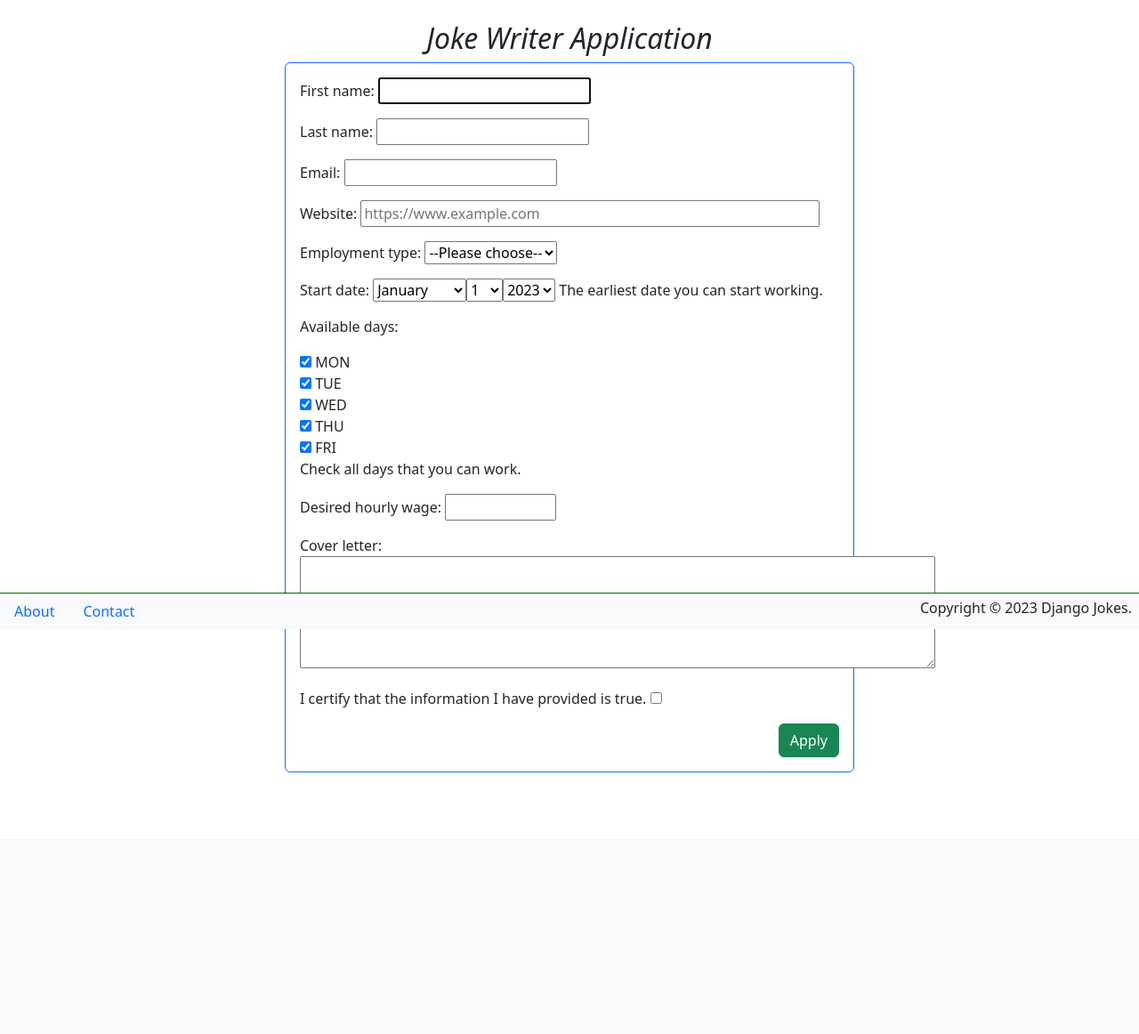
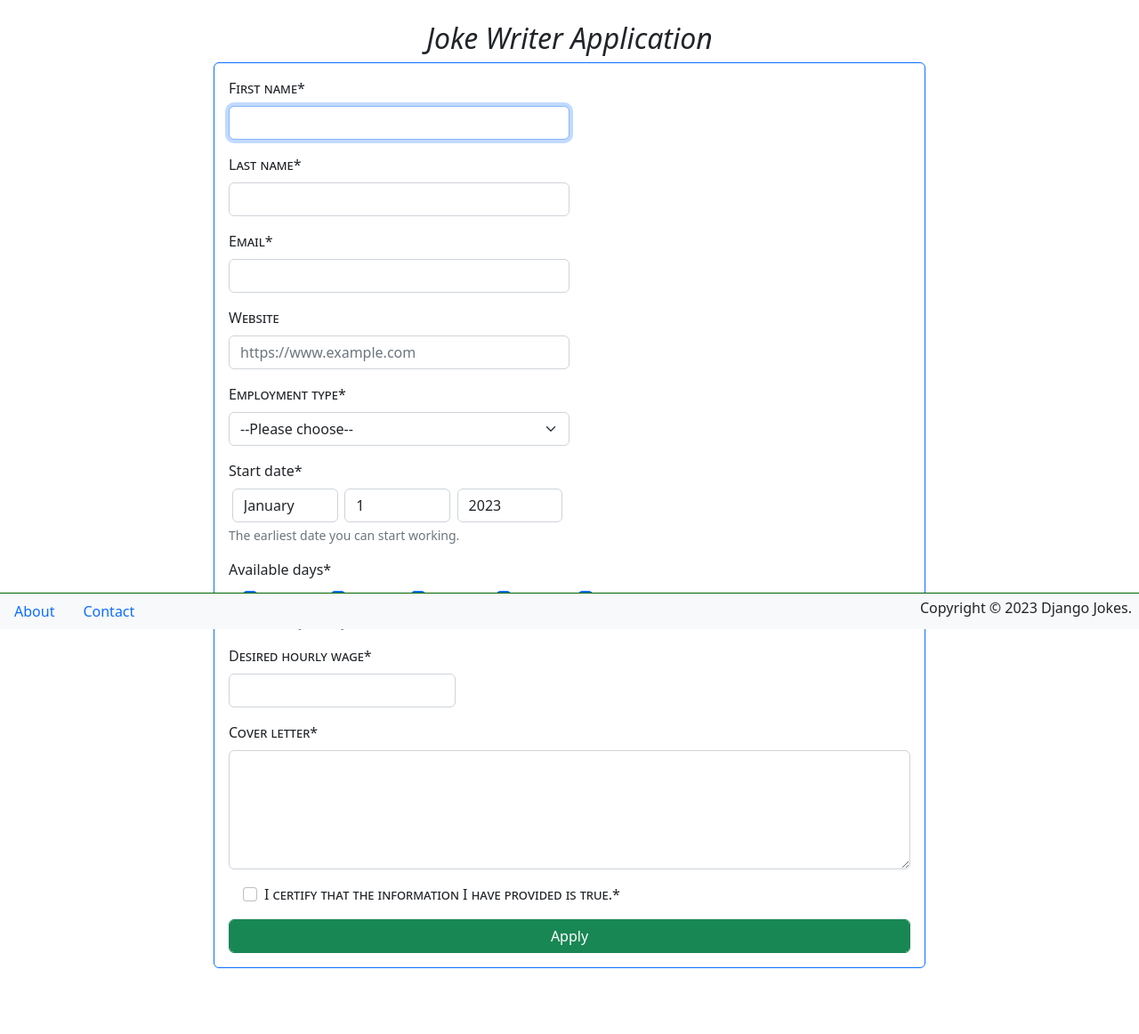
Before and after one commit to anastacia124/djangojokes.com, a Django app: page /jobs/job-app/ in a window 1280 px wide. Shown: the part 93-1255 px from the top of the page at 89% size. Before the commit the page ends 961 px from the top, so only its background shows below. Run offline with Django 4.2, Linux system fonts and the light colour scheme; some libraries are stand-ins or nearby versions.

Commit message:
22nd initial commit/ bootstrap 5 crispy forms

```diff
--- a/jobs/forms.py
+++ b/jobs/forms.py
@@ -1,5 +1,14 @@
 from datetime import datetime
 from django import forms
+from django.core.exceptions import ValidationError
+from django.core.validators import URLValidator
+
+def validate_future_date(value):
+    if value < datetime.now().date():
+        raise ValidationError(
+            message=f'{value} is in the past.', code='past_date'
+        )
+
 
 class JobApplicationForm(forms.Form):
     EMPLOYMENT_TYPES = (
@@ -20,32 +29,35 @@ class JobApplicationForm(forms.Form):
     YEARS = range(datetime.now().year, datetime.now().year+2)
 
     first_name = forms.CharField(
-        widget=forms.TextInput(attrs={'autofocus': True})
+       widget=forms.TextInput(attrs={'autofocus': True})
     )
-
     last_name = forms.CharField()
     email = forms.EmailField()
-    website = forms.URLField(
+    website = forms.CharField(
         required=False,
-        widget=forms.URLInput(
+        widget=forms.TextInput(
             attrs={'placeholder':'https://www.example.com', 'size':'50'}
-        )
+        ),
+        validators=[URLValidator(schemes=['http', 'https'])]
     )
     employment_type = forms.ChoiceField(choices=EMPLOYMENT_TYPES)
     start_date = forms.DateField(
         help_text='The earliest date you can start working.',
         widget=forms.SelectDateWidget(
             years=YEARS,
+            attrs={'style': 'width: 31%; display: inline-block; margin: 0 1%'}
+        ),
+        validators = [validate_future_date],
+        error_messages = {'past_date': 'Please enter a future date.'}
+    )
+    available_days = forms.TypedMultipleChoiceField(
+        choices=DAYS,
+        coerce=int,
+        help_text='Check all days that you can work.',
+        widget=forms.CheckboxSelectMultiple(
+            attrs={'checked':True}
         )
     )
-    available_days = forms.TypedMultipleChoiceField(
-  choices=DAYS,
-  coerce=int,
-  help_text='Check all days that you can work.',
-  widget=forms.CheckboxSelectMultiple(
-      attrs={'checked':True}
-  )
-)
     desired_hourly_wage = forms.DecimalField(
         widget=forms.NumberInput(
             attrs={'min':'10.00', 'max':'100.00', 'step':'.25'}
--- a/static/css/main.css
+++ b/static/css/main.css
@@ -13,3 +13,14 @@ body {
   h2 {
     font-style: italic;
   }
+
+  /* FORM STYLES */
+label {
+  font-variant: small-caps;
+}
+
+.form-check {
+  display: inline-block;
+  font-weight: normal;
+  margin: 0 1rem;
+}
--- a/templates/jobs/joke_writer.html
+++ b/templates/jobs/joke_writer.html
@@ -1,13 +1,47 @@
 {% extends "_base.html" %}
+{% load crispy_forms_tags %}
 
 {% block title %}Job Application: Joke Writer{% endblock %}
 {% block main %}
   <h2 class="text-center">Joke Writer Application</h2>
-  <div class="card border-primary m-auto mb-3 p-3" style="max-width: 40rem">
-      <form method="post">
-        {% csrf_token %}
-        {{ form.as_p }}
-        <button class="btn btn-success float-end">Apply</button>
-      </form>
+  <div class="card border-primary m-auto mb-3 p-3" style="max-width: 50rem">
+    <form method="post" novalidate>
+      {% csrf_token %}
+      <div class="form-row">
+        <div class="form-group col-md-6 mb-0">
+          {{ form.first_name|as_crispy_field }}
+        </div>
+        <div class="form-group col-md-6 mb-0">
+          {{ form.last_name|as_crispy_field }}
+        </div>
+      </div>
+      <div class="form-row">
+        <div class="form-group col-md-6 mb-0">
+          {{ form.email|as_crispy_field }}
+        </div>
+        <div class="form-group col-md-6 mb-0">
+          {{ form.website|as_crispy_field }}
+        </div>
+      </div>
+      <div class="form-row">
+        <div class="form-group col-md-6 mb-0">
+          {{ form.employment_type|as_crispy_field }}
+        </div>
+        <div class="form-group col-md-6 mb-0">
+          {{ form.start_date|as_crispy_field }}
+        </div>
+      </div>
+      <div class="form-row">
+        <div class="form-group col-md-8 mb-0">
+          {{ form.available_days|as_crispy_field  }}
+        </div>
+        <div class="form-group col-md-4 mb-0">
+          {{ form.desired_hourly_wage|as_crispy_field }}
+        </div>
+      </div>
+      {{ form.cover_letter|as_crispy_field }}
+      {{ form.confirmation|as_crispy_field }}
+      <button class="form-control btn btn-success">Apply</button>
+    </form>
   </div>
 {% endblock %}
```
Also changed, not shown: djangojokes/settings.py (+7 -0 lines).
